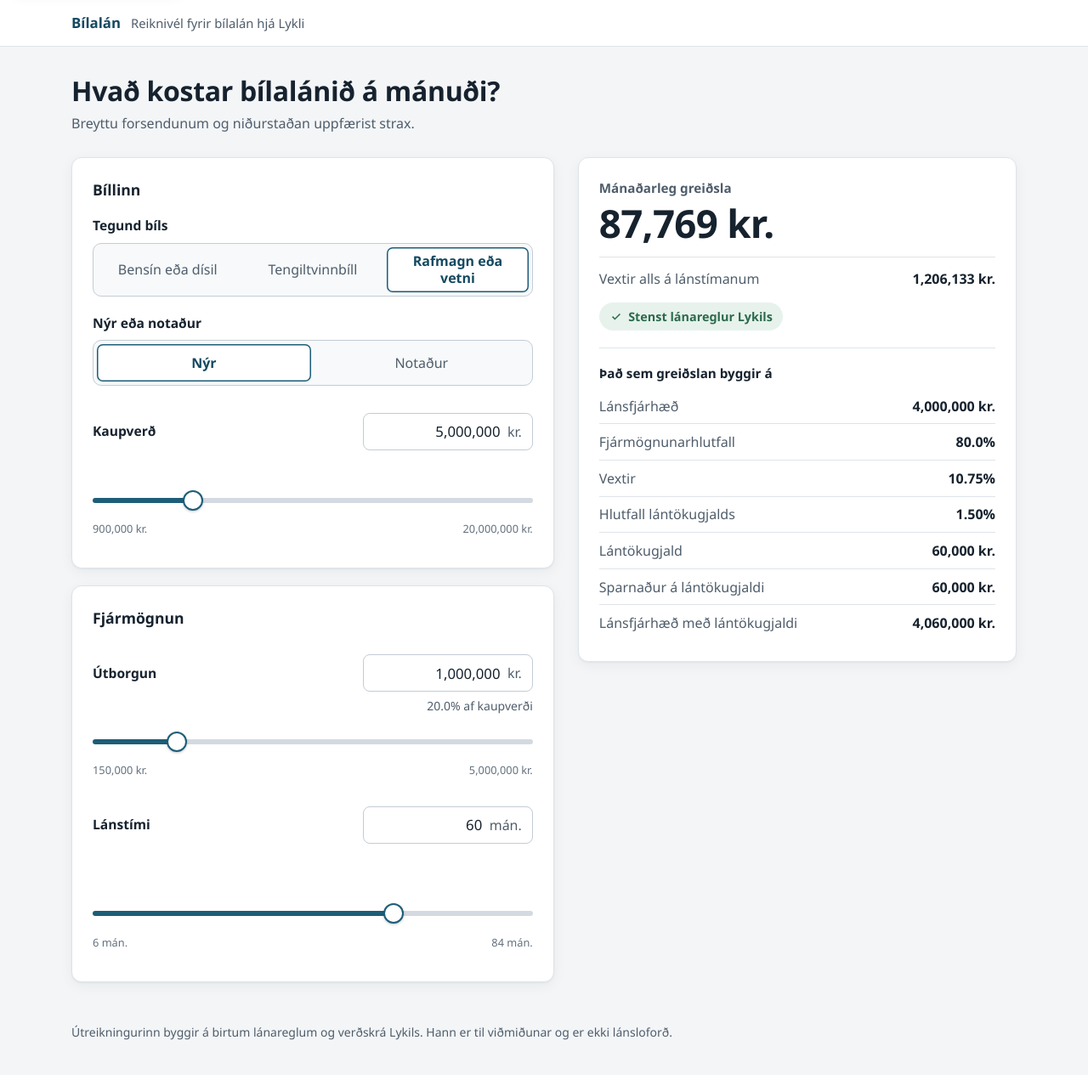
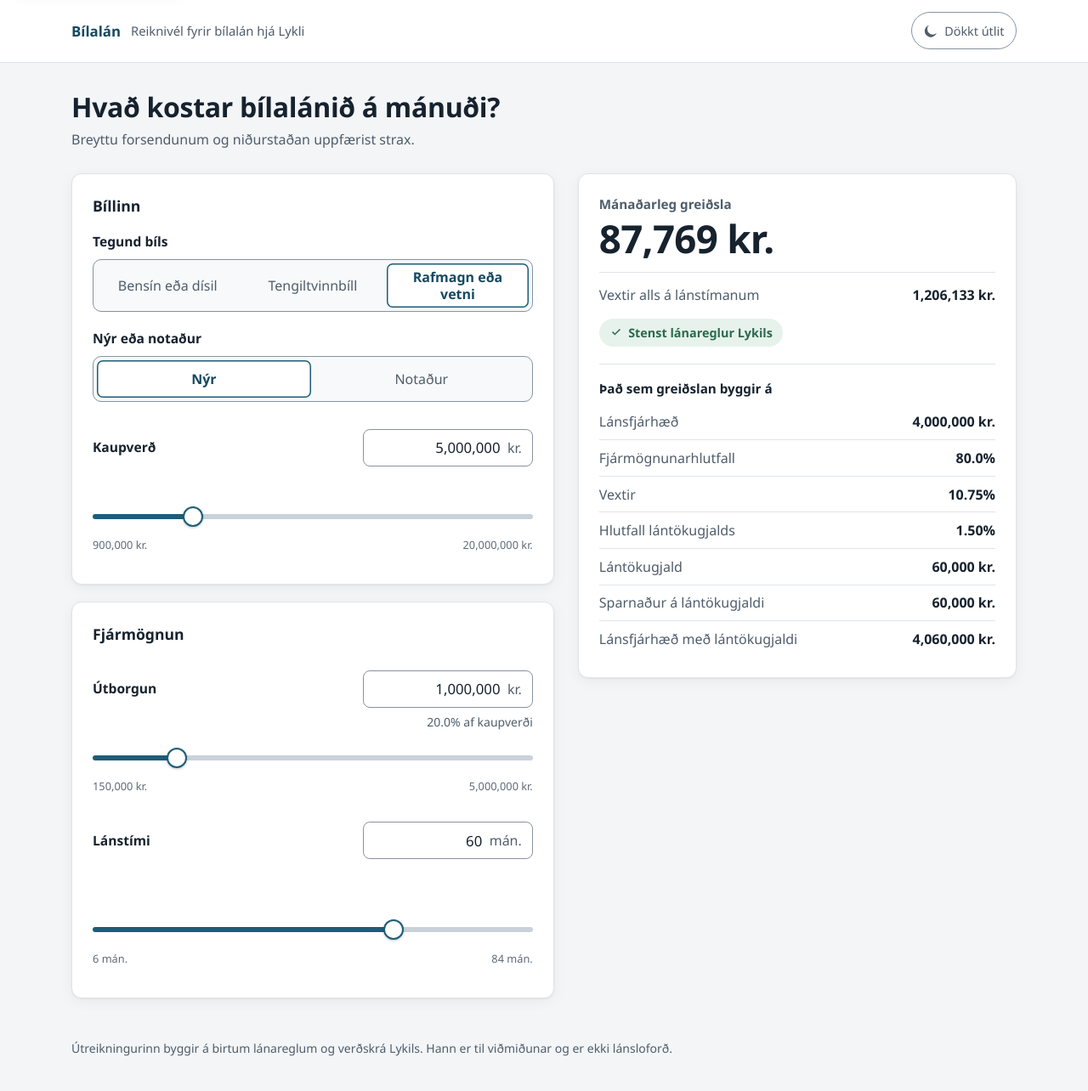
Before and after one commit to ArnarFreyrKristinsson/CarLoan, an ASP.NET Core app: page / in a window 1280 px wide. Shown: the whole page at 85% size. Before the commit the page ends 1224 px from the top, so only its background shows below. Run offline with ASP.NET Core 8, Linux system fonts and the light colour scheme.

Commit message:
Add a dark mode and tune the calculator's colours
Two palettes from one set of colour tokens with the same meaning in both
(S1/N4): teal for controls and focus, green for "stenst", amber for "not on
these terms", red only for values the engine cannot evaluate. Dark is deep
slate, not black (N8). Every text pair is WCAG AA and every control edge 3:1 in
both themes, computed; the light text-field border rises from about 1.6:1 to
3.14:1 (S2/N7).

The page follows the system theme until the visitor chooses with the header
toggle (N3/S7); choosing the system's theme forgets the choice. theme.js sets
the theme before first paint and again after enhanced navigation (N1/S3); the
toggle hides in forced colours, where it would do nothing (S2).

ux-reviewer: round 1, three findings fixed; round 2, one plan claim corrected;
round 3, no findings.

Co-Authored-By: Claude Opus 5.5 <noreply@anthropic.com>

```diff
--- a/CarLoan.Web/Components/App.razor
+++ b/CarLoan.Web/Components/App.razor
@@ -4,8 +4,9 @@
 <head>
     <meta charset="utf-8" />
     <meta name="viewport" content="width=device-width, initial-scale=1.0" />
-    <meta name="color-scheme" content="light" />
+    <meta name="color-scheme" content="light dark" />
     <base href="/" />
+    <script src="js/theme.js"></script>
     <link rel="stylesheet" href="app.css" />
     <HeadOutlet />
 </head>
--- a/CarLoan.Web/Components/Layout/MainLayout.razor
+++ b/CarLoan.Web/Components/Layout/MainLayout.razor
@@ -6,6 +6,14 @@
     <div class="site-header-inner">
         <span class="brand">Bílalán</span>
         <span class="brand-note">Reiknivél fyrir bílalán hjá Lykli</span>
+
+        @* Handled by js/theme.js, which also sets aria-pressed to the theme in use. *@
+        <button type="button" class="theme-toggle" data-theme-toggle aria-pressed="false">
+            <svg class="icon" viewBox="0 0 16 16" aria-hidden="true" focusable="false">
+                <path d="M6.2 1.6a6.5 6.5 0 1 0 8.2 8.2A5.5 5.5 0 0 1 6.2 1.6z" />
+            </svg>
+            Dökkt útlit
+        </button>
     </div>
 </header>
 
--- a/CarLoan.Web/wwwroot/app.css
+++ b/CarLoan.Web/wwwroot/app.css
@@ -2,16 +2,21 @@
    One calm accent, quiet neutrals, and amber rather than alarm red for "not on these terms":
    the screen informs, it does not scold. Every text colour meets WCAG AA on its background. */
 
+/* Light is the default. Dark follows the system unless the visitor chooses in the header;
+   js/theme.js sets data-theme on <html> before the first paint, so there is no flash. Both
+   palettes keep every text colour at WCAG AA on its background, and control edges at 3:1. */
 :root {
+    color-scheme: light;
+
     --bg: #f3f5f7;
     --surface: #ffffff;
     --surface-subtle: #f7f9fa;
     --border: #dfe4e9;
-    --border-strong: #c3ccd5;
+    --border-strong: #86939f;
 
     --text: #16222e;
     --text-muted: #4f5d6b;
-    --text-quiet: #63707d;
+    --text-quiet: #5d6a77;
 
     --accent: #1d5d78;
     --accent-strong: #154960;
@@ -20,21 +25,60 @@
 
     --ok: #2b6a4c;
     --ok-soft: #e7f2ec;
-    --attention: #835000;
+    --attention: #7a4a00;
     --attention-soft: #fcf5e7;
     --attention-line: #e9cf9f;
     --error: #9e3220;
     --error-soft: #fbede9;
 
-    --track: #d3dae1;
+    --track: #c9d2da;
     --limit-tint: #ecd3a3;
-    --over-limit: #c27c12;
+    --over-limit: #b06c00;
+
+    --shade: 22, 34, 46;
+    --shadow: 0 1px 2px rgba(var(--shade), 0.05), 0 4px 16px rgba(var(--shade), 0.05);
+    --overlay: rgba(var(--shade), 0.35);
 
     --radius: 12px;
     --radius-small: 8px;
-    --shadow: 0 1px 2px rgba(22, 34, 46, 0.05), 0 4px 16px rgba(22, 34, 46, 0.05);
+    --thumb: 24px;
+}
 
-    --thumb: 24px;
+/* Dark: deep slate, not black, so the screen stays calm; the accent and the status colours are
+   lifted just enough to keep the same meaning at the same contrast. */
+:root[data-theme="dark"] {
+    color-scheme: dark;
+
+    --bg: #0f151b;
+    --surface: #161f27;
+    --surface-subtle: #1b2630;
+    --border: #26323d;
+    --border-strong: #5b6b79;
+
+    --text: #e7edf2;
+    --text-muted: #aab6c1;
+    --text-quiet: #95a2ae;
+
+    --accent: #6db6d3;
+    --accent-strong: #a3d3e6;
+    --accent-soft: #15303b;
+    --focus-ring: rgba(109, 182, 211, 0.4);
+
+    --ok: #86d1a8;
+    --ok-soft: #14291f;
+    --attention: #ebbb6a;
+    --attention-soft: #2a2114;
+    --attention-line: #5c4620;
+    --error: #f2a08f;
+    --error-soft: #341c17;
+
+    --track: #34434f;
+    --limit-tint: #5c4620;
+    --over-limit: #d9962a;
+
+    --shade: 0, 0, 0;
+    --shadow: 0 1px 2px rgba(var(--shade), 0.4), 0 4px 16px rgba(var(--shade), 0.25);
+    --overlay: rgba(var(--shade), 0.6);
 }
 
 *,
@@ -120,8 +164,8 @@ button:focus-visible {
     margin: 0 auto;
     padding: 0.9rem 1.25rem;
     display: flex;
-    align-items: baseline;
-    gap: 0.75rem;
+    align-items: center;
+    gap: 0.25rem 0.75rem;
     flex-wrap: wrap;
 }
 
@@ -134,6 +178,38 @@ button:focus-visible {
 .brand-note {
     color: var(--text-muted);
     font-size: 0.925rem;
+}
+
+/* The theme choice: a quiet toggle at the end of the header (N3/S7: the visitor decides). */
+.theme-toggle {
+    margin-left: auto;
+    display: inline-flex;
+    align-items: center;
+    gap: 0.45rem;
+    min-height: 2.75rem;
+    padding: 0 0.85rem;
+    font: inherit;
+    font-size: 0.9rem;
+    color: var(--text-muted);
+    background: var(--surface);
+    border: 1px solid var(--border-strong);
+    border-radius: 999px;
+    cursor: pointer;
+}
+
+.theme-toggle:hover {
+    color: var(--text);
+}
+
+.theme-toggle[aria-pressed="true"] {
+    color: var(--accent-strong);
+    border-color: var(--accent);
+    background: var(--accent-soft);
+}
+
+.theme-toggle .icon {
+    width: 1.1rem;
+    height: 1.1rem;
 }
 
 .site-main {
@@ -390,7 +466,7 @@ button:focus-visible {
     border-radius: 50%;
     background: var(--surface);
     border: 2px solid var(--accent);
-    box-shadow: 0 1px 3px rgba(22, 34, 46, 0.25);
+    box-shadow: 0 1px 3px rgba(var(--shade), 0.25);
     transition: box-shadow 0.15s ease;
 }
 
@@ -400,7 +476,7 @@ button:focus-visible {
     border-radius: 50%;
     background: var(--surface);
     border: 2px solid var(--accent);
-    box-shadow: 0 1px 3px rgba(22, 34, 46, 0.25);
+    box-shadow: 0 1px 3px rgba(var(--shade), 0.25);
 }
 
 .slider-input:focus-visible::-webkit-slider-thumb {
@@ -505,7 +581,7 @@ button:focus-visible {
     background: var(--surface);
     color: var(--accent-strong);
     font-weight: 600;
-    box-shadow: inset 0 0 0 1.5px var(--accent), 0 1px 2px rgba(22, 34, 46, 0.08);
+    box-shadow: inset 0 0 0 1.5px var(--accent), 0 1px 2px rgba(var(--shade), 0.08);
 }
 
 .choice-input:focus-visible + .choice-option {
@@ -736,7 +812,7 @@ button:focus-visible {
         padding: 0.7rem 1.25rem calc(0.7rem + env(safe-area-inset-bottom));
         background: var(--surface);
         border-top: 1px solid var(--border);
-        box-shadow: 0 -4px 16px rgba(22, 34, 46, 0.08);
+        box-shadow: 0 -4px 16px rgba(var(--shade), 0.12);
     }
 
     .payment--compact {
@@ -816,7 +892,7 @@ button:focus-visible {
     align-items: center;
     justify-content: center;
     padding: 1.25rem;
-    background: rgba(22, 34, 46, 0.35);
+    background: var(--overlay);
 }
 
 .reconnect-card {
@@ -880,6 +956,11 @@ button:focus-visible {
 /* Windows high contrast: shadows and gradients are dropped, so the selected option, the sliders
    and the marker are drawn with system colours instead (S2). */
 @media (forced-colors: active) {
+    /* High contrast replaces both palettes, so the theme toggle would do nothing. */
+    .theme-toggle {
+        display: none;
+    }
+
     /* Selection is a border and focus an outline, so a focused choice shows both. */
     .choice-input:checked + .choice-option {
         border: 3px solid Highlight;
--- /dev/null
+++ b/CarLoan.Web/wwwroot/js/theme.js
@@ -0,0 +1,64 @@
+// Light or dark. A choice made with the header toggle is remembered in this browser; with no
+// choice the system setting decides, and the page follows it if it changes. Choosing the theme
+// the system gives forgets the choice, so the toggle is also the way back to following the
+// system. Loaded in <head> without defer, so the theme is set before the first paint.
+(() => {
+    const storageKey = 'carloan-theme';
+    const root = document.documentElement;
+    const systemDark = window.matchMedia('(prefers-color-scheme: dark)');
+
+    const savedTheme = () => {
+        try {
+            return localStorage.getItem(storageKey);
+        } catch {
+            return null;
+        }
+    };
+
+    const syncToggles = () => {
+        document.querySelectorAll('[data-theme-toggle]').forEach(toggle =>
+            toggle.setAttribute('aria-pressed', String(root.dataset.theme === 'dark')));
+    };
+
+    const systemTheme = () => (systemDark.matches ? 'dark' : 'light');
+
+    const apply = theme => {
+        root.dataset.theme = theme;
+        syncToggles();
+    };
+
+    const applyCurrent = () => apply(savedTheme() ?? systemTheme());
+
+    applyCurrent();
+
+    systemDark.addEventListener('change', event => {
+        if (savedTheme() === null) {
+            apply(event.matches ? 'dark' : 'light');
+        }
+    });
+
+    // Blazor's enhanced navigation merges in server HTML that has no theme and an unpressed
+    // toggle, so the current theme is applied again after it.
+    document.addEventListener('DOMContentLoaded', () => {
+        syncToggles();
+        window.Blazor?.addEventListener?.('enhancedload', applyCurrent);
+    });
+
+    document.addEventListener('click', event => {
+        if (!event.target.closest('[data-theme-toggle]')) {
+            return;
+        }
+
+        const next = root.dataset.theme === 'dark' ? 'light' : 'dark';
+        try {
+            if (next === systemTheme()) {
+                localStorage.removeItem(storageKey);
+            } else {
+                localStorage.setItem(storageKey, next);
+            }
+        } catch {
+            // Storage blocked: the choice still applies for this visit.
+        }
+        apply(next);
+    });
+})();
```
Also changed, not shown: docs/ui-plans/loan-calculator.md (+42 -0 lines).
